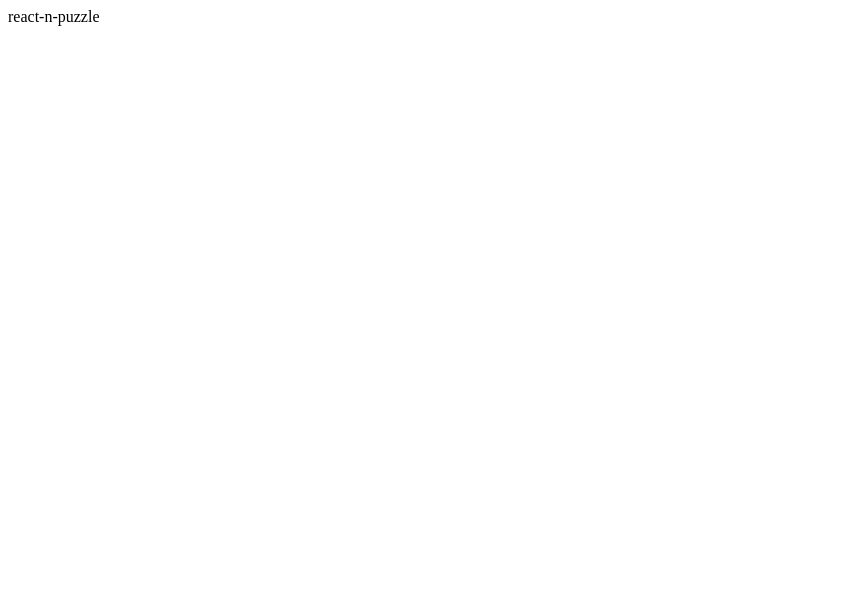
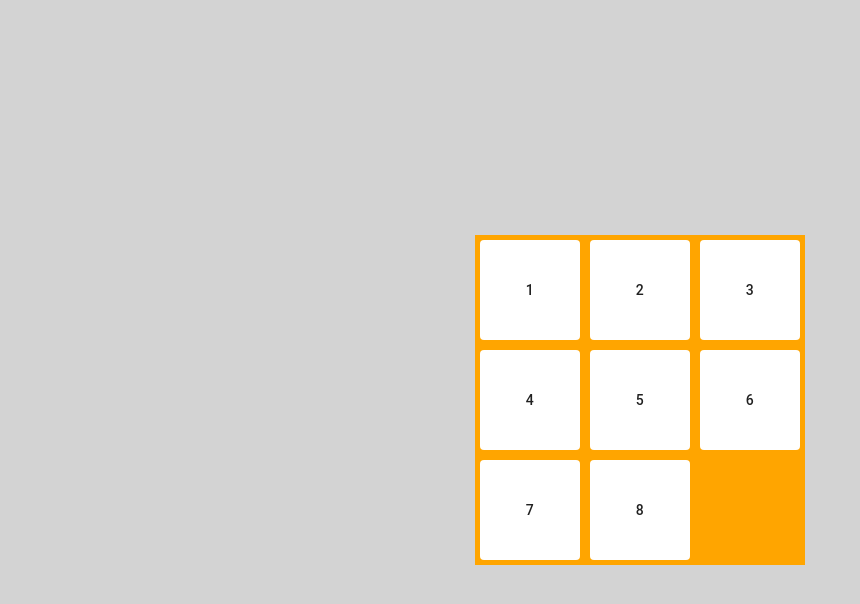
Before and after one commit to osandell/react-n-puzzle, a React (Create React App) app: page / in a window 1280 px wide. Shown: the top 604 px of the page, without its empty margins (0-860 px from the left). Built offline with nearby package versions, Linux system fonts and the light colour scheme.

Commit message:
feat: add a basic draft of the board
re #1

```diff
--- a/src/App.tsx
+++ b/src/App.tsx
@@ -1,7 +1,16 @@
 import React from 'react'
+import { CssBaseline } from '@material-ui/core'
+
+// components
+import Tile from './components/Tile'
 
 function App() {
-  return <>react-n-puzzle</>
+  return (
+    <>
+      <CssBaseline />
+      <Tile value={12} />
+    </>
+  )
 }
 
 export default App
--- /dev/null
+++ b/src/components/Tile.tsx
@@ -0,0 +1,74 @@
+import React, { FC, ReactElement } from 'react'
+import { makeStyles, createStyles, Theme } from '@material-ui/core/styles'
+import Box from '@material-ui/core/Box'
+import Button from '@material-ui/core/Button'
+
+interface Props {
+  value: number
+}
+
+// define css-in-js
+const useStyles = makeStyles((theme: Theme) =>
+  createStyles({
+    root: {
+      display: 'flex',
+      justifyContent: 'center',
+      alignItems: 'center',
+      minWidth: 320,
+      width: '100vw',
+      height: '100vh',
+      padding: 20,
+      background: 'lightGrey',
+    },
+    board: {
+      display: 'flex',
+      flexDirection: 'column',
+      background: 'orange',
+    },
+    tile: {
+      width: 100,
+      height: 100,
+      margin: 5,
+      background: 'white',
+    },
+  })
+)
+
+const Tile: FC<Props> = ({ value }): ReactElement => {
+  const classes = useStyles()
+
+  // a temporary test configuration of the board
+  let boardConfig = [
+    [1, 2, 3],
+    [4, 5, 6],
+    [7, 8],
+  ]
+
+  let rows = []
+
+  // loop through every row of the board configuration and generate a box with tiles for each
+  for (var i = 0; i < boardConfig.length; i++) {
+    const row = boardConfig[i]
+
+    let rowTiles = []
+    for (var j = 0; j < row.length; j++) {
+      rowTiles.push(
+        <Button key={j} className={classes.tile}>
+          {row[j]}
+        </Button>
+      )
+    }
+
+    rows.push(<Box key={i}>{rowTiles}</Box>)
+  }
+
+  return (
+    <div className={classes.root}>
+      <Box data-testid="board" className={classes.board}>
+        {rows}
+      </Box>
+    </div>
+  )
+}
+
+export default Tile
```
Also changed, not shown: 1 other file (tests, documents, lock files or other folders).
